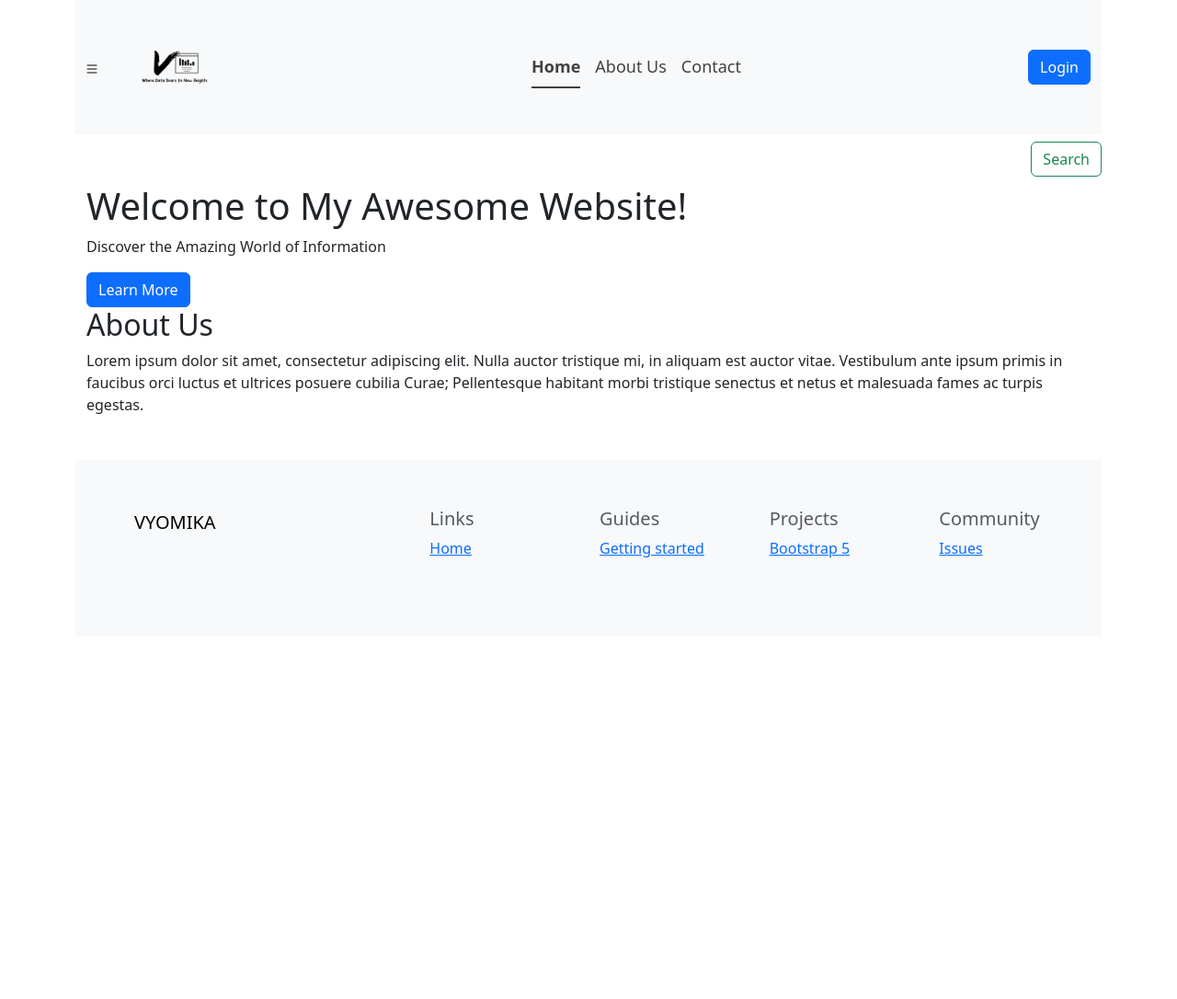
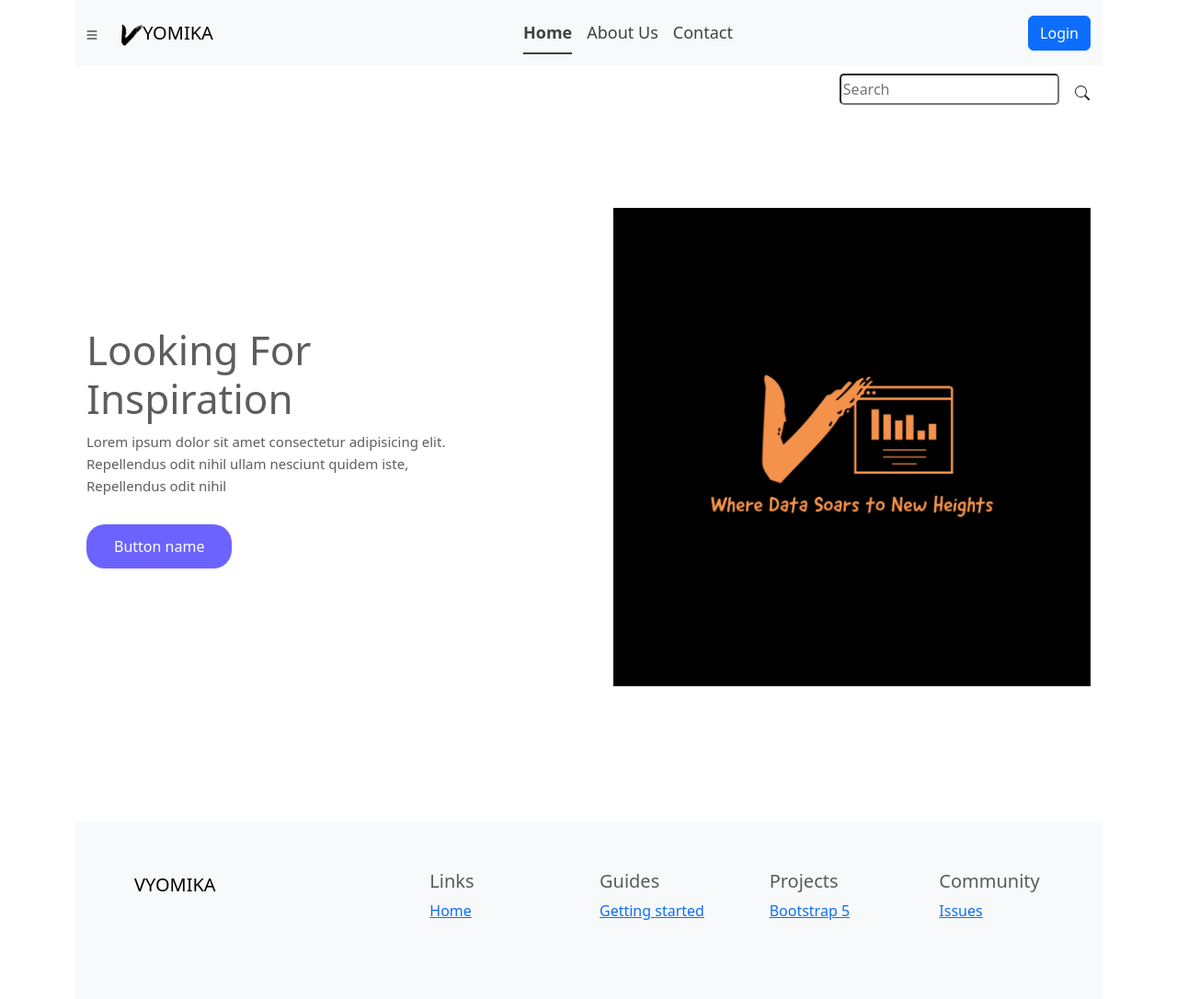
Before and after one commit to Neeraz666/Vyomika, a Django app: page / in a window 1280 px wide. Shown: the whole page at 92% size. Before the commit the page ends 606 px from the top, so only its background shows below. Run offline with Django 4.2, Linux system fonts and the light colour scheme; some libraries are stand-ins or nearby versions.

Commit message:
Index page modified.

```diff
--- a/Vyomika/static/logo_info.txt
+++ /dev/null
@@ -1,6 +0,0 @@
-
-            Fonts used: GoodDogNew,FloodStd
-
-            Colors used: 2C462C,F4924B
-
-            Icon url: https://thenounproject.com/term/website/89197
--- a/Vyomika/templates/Home/index.html
+++ b/Vyomika/templates/Home/index.html
@@ -2,21 +2,111 @@
 
 {% block title %} Vyomika {% endblock title %}
 {% block homeactive %} active {% endblock homeactive %}
+{% block style %}
+/* Start Global Rules */
+* {
+  box-sizing: border-box;
+}
+body {
+  font-family: 'Open Sans', sans-serif;
+}
+a {
+  text-decoration: none;
+}
+ul {
+  list-style: none;
+  padding: 0;
+  margin: 0;
+}
+.container {
+  padding-left: 15px;
+  padding-right: 15px;
+  margin-left: auto;
+  margin-right: auto;
+}
+/* Small */
+@media (min-width: 768px) {
+  .container {
+    width: 750px;
+  }
+}
+/* Medium */
+@media (min-width: 992px) {
+  .container {
+    width: 970px;
+  }
+}
+/* Large */
+@media (min-width: 1200px) {
+  .container {
+    width: 1170px;
+  }
+}
+/* End Global Rules */
+
+/* Start Landing Page */
+.landing-page .content .container {
+  display: flex;
+  align-items: center;
+  justify-content: space-between;
+  gap: 140px;
+  min-height: calc(100vh - 80px);
+}
+@media (max-width: 767px) {
+  .landing-page .content .container {
+    gap: 0;
+    min-height: calc(100vh - 101px);
+    justify-content: center;
+    flex-direction: column-reverse;
+  }
+}
+@media (max-width: 767px) {
+  .landing-page .content .info {
+    text-align: center;
+    margin-bottom: 15px
+  }
+}
+.landing-page .content .info h1 {
+  color: #5d5d5d;
+  font-size: 44px;
+}
+.landing-page .content .info p {
+  margin: 0;
+  line-height: 1.6;
+  font-size: 15px;
+  color: #5d5d5d;
+}
+.landing-page .content .info button {
+  border: 0;
+  border-radius: 20px;
+  padding: 12px 30px;
+  margin-top: 30px;
+  cursor: pointer;
+  color: #FFF;
+  background-color: #6c63ff;
+}
+.landing-page .content .image img {
+  max-width: 100%;
+}
+/* End Landing Page */
+
+{% endblock %}
 {% block body %}
-<header class="hero-section">
-    <div class="container">
-        <h1 class="hero-title">Welcome to My Awesome Website!</h1>
-        <p class="hero-subtitle">Discover the Amazing World of Information</p>
-        <a href="#about" class="btn btn-primary">Learn More</a>
-    </div>
-</header>
-
-<section id="about" class="about-section">
-    <div class="container">
-        <h2 class="section-title">About Us</h2>
-        <p class="section-description">Lorem ipsum dolor sit amet, consectetur adipiscing elit. Nulla auctor
-            tristique mi, in aliquam est auctor vitae. Vestibulum ante ipsum primis in faucibus orci luctus et
-            ultrices posuere cubilia Curae; Pellentesque habitant morbi tristique senectus et netus et malesuada
-            fames ac turpis egestas.</p>
-    </div>
+{% load static %}
+      <!-- Start Landing Page -->
+      <div class="landing-page">
+        <div class="content">
+          <div class="container">
+            <div class="info">
+              <h1>Looking For Inspiration</h1>
+              <p>Lorem ipsum dolor sit amet consectetur adipisicing elit. Repellendus odit nihil ullam nesciunt quidem iste, Repellendus odit nihil</p>
+              <button>Button name</button>
+            </div>
+            <div class="image">
+              <img src="{% static 'logo1.png' %}" alt='Logo' style="height:fit-content;">
+            </div>
+          </div>
+        </div>
+      </div>
+      <!-- End Landing Page -->
 {% endblock %}
--- a/Vyomika/templates/base.html
+++ b/Vyomika/templates/base.html
@@ -6,13 +6,9 @@
     <meta name="viewport" content="width=device-width, initial-scale=1">
     <title>{% block title %} {% endblock %}</title>
     <style>
-        {
-            % block style %
-        }
+        {% block style %}
 
-            {
-            % endblock %
-        }
+            {% endblock %}
     </style>
     <link href="https://cdn.jsdelivr.net/npm/bootstrap@5.3.0/dist/css/bootstrap.min.css" rel="stylesheet"
         integrity="sha384-9ndCyUaIbzAi2FUVXJi0CjmCapSmO7SnpJef0486qhLnuZ2cdeRhO02iuK6FUUVM" crossorigin="anonymous">
@@ -22,57 +18,81 @@
     {% load static %}
 
         <div class="container">
-            <nav class="navbar navbar-expand-lg bg-body-tertiary">
+            <nav class="navbar navbar-expand-lg bg-body-tertiary" style="height: 4.5em;">
                 <div class="btn-group">
-                    <button type="button" class="btn btn-light dropdown-toggle-split"
-                        data-bs-toggle="dropdown" aria-expanded="false">
-                        <svg xmlns="http://www.w3.org/2000/svg" width="16" height="16" fill="currentColor" class="bi bi-list" viewBox="0 0 16 16">
-                            <path fill-rule="evenodd" d="M2.5 12a.5.5 0 0 1 .5-.5h10a.5.5 0 0 1 0 1H3a.5.5 0 0 1-.5-.5zm0-4a.5.5 0 0 1 .5-.5h10a.5.5 0 0 1 0 1H3a.5.5 0 0 1-.5-.5zm0-4a.5.5 0 0 1 .5-.5h10a.5.5 0 0 1 0 1H3a.5.5 0 0 1-.5-.5z"/>
-                          </svg>
+                    <button type="button" class="btn btn-light dropdown-toggle-split" data-bs-toggle="offcanvas"
+                        data-bs-target="#offcanvasMenu" aria-controls="offcanvasMenu" aria-expanded="false">
+                        <svg xmlns="http://www.w3.org/2000/svg" width="16" height="16" fill="currentColor" class="bi bi-list"
+                            viewBox="0 0 16 16">
+                            <path fill-rule="evenodd"
+                                d="M2.5 12a.5.5 0 0 1 .5-.5h10a.5.5 0 0 1 0 1H3a.5.5 0 0 1-.5-.5zm0-4a.5.5 0 0 1 .5-.5h10a.5.5 0 0 1 0 1H3a.5.5 0 0 1-.5-.5zm0-4a.5.5 0 0 1 .5-.5h10a.5.5 0 0 1 0 1H3a.5.5 0 0 1-.5-.5z" />
+                        </svg>
                         <span class="visually-hidden">Toggle Dropdown</span>
                     </button>
-                    <ul class="dropdown-menu" style="left: 50% !important;
-                transform: translateX(-50%);">
-                        <li><a class="dropdown-item" href="/management/">Student Management System</a></li>
-                        <li><a class="dropdown-item" href="/visualize/post/">Visualize</a></li>
-                        <li>
-                            <hr class="dropdown-divider">
-                        </li>
-                        <li><a class="dropdown-item" href="#">Sign Out</a></li>
-                    </ul>
                 </div>
                 <div class="container">
-                    <a class="navbar-brand" href="/"><img src="{% static 'logo.png' %}" alt="logo" style="height: 6em;"></a>
-                    <button class="navbar-toggler" type="button" data-bs-toggle="collapse"
-                        data-bs-target="#navbarSupportedContent" aria-controls="navbarSupportedContent"
-                        aria-expanded="false" aria-label="Toggle navigation">
+                    <a class="navbar-brand" href="/"><img src="{% static 'vlogo.png' %}" alt="logo"
+                            style="height: 5em; margin: -2em;"> YOMIKA</a>
+                    <button class="navbar-toggler" type="button" data-bs-toggle="collapse" data-bs-target="#navbarSupportedContent"
+                        aria-controls="navbarSupportedContent" aria-expanded="false" aria-label="Toggle navigation">
                         <span class="navbar-toggler-icon"></span>
                     </button>
                     <div class="collapse navbar-collapse" id="navbarSupportedContent"
                         style="justify-content:center; font-size: large">
                         <ul class="nav nav-underline">
                             <li class="nav-item">
-                                <a class="nav-link {% block homeactive %}  {% endblock homeactive %}"
-                                    aria-current="page" href="/" style="color: rgba(0, 0, 0, 0.742);">Home</a>
+                                <a class="nav-link {% block homeactive %}  {% endblock homeactive %}" aria-current="page" href="/"
+                                    style="color: rgba(0, 0, 0, 0.742);">Home</a>
                             </li>
                             <li class="nav-item">
                                 <a class="nav-link {% block aboutactive %}  {% endblock aboutactive %}" href="/about"
-                                    style="color: rgba(0, 0, 0, 0.742);">About
-                                    Us</a>
+                                    style="color: rgba(0, 0, 0, 0.742);">About Us</a>
                             </li>
                             <li class="nav-item">
-                                <a class="nav-link {% block contactactive %}  {% endblock contactactive %}"
-                                    href="/contact" style="color: rgba(0, 0, 0, 0.742);">Contact</a>
+                                <a class="nav-link {% block contactactive %}  {% endblock contactactive %}" href="/contact"
+                                    style="color: rgba(0, 0, 0, 0.742);">Contact</a>
                             </li>
                         </ul>
                     </div>
-                        <div class="d-grid gap-2" style="float: right;">
-                            <button class="btn btn-primary " type="button">Login</button>
-                        </div>
+                    <div class="d-grid gap-2" style="float: right;">
+                        <button class="btn btn-primary " type="button">Login</button>
+                    </div>
                 </div>
             </nav>
+
+            <!-- Offcanvas menu -->
+            <div class="offcanvas offcanvas-start" tabindex="-1" id="offcanvasMenu" aria-labelledby="offcanvasMenuLabel">
+                <div class="offcanvas-header">
+                    <h5 class="offcanvas-title" id="offcanvasMenuLabel">Menu</h5>
+                    <button type="button" class="btn-close text-reset" data-bs-dismiss="offcanvas"
+                        aria-label="Close"></button>
+                </div>
+                <div class="offcanvas-body">
+                    <ul class="nav flex-column">
+                        <li class="nav-item">
+                            <a class="nav-link" href="/management/">Student Management System</a>
+                        </li>
+                        <li class="nav-item">
+                            <a class="nav-link" href="/visualize/post/">Visualize</a>
+                        </li>
+                        <li class="nav-item">
+                            <hr class="dropdown-divider">
+                        </li>
+                        <li class="nav-item">
+                            <a class="nav-link" href="#">Sign Out</a>
+                        </li>
+                    </ul>
+                </div>
+            </div>
+
             <div class="col-md-12 my-2 d-flex justify-content-end">
-                <button class="btn btn-outline-success" type="submit">Search</button>
+                <form  action="#" method="POST" class="form" style="position: initial;">
+                    {% csrf_token %}
+                    <input class="mr-sm-3" type="search" placeholder="Search" aria-label="Search" style="border-radius: 5px; height: 2.1em;">
+                    <button class="btn btn-outline-none my-2 my-sm-0" type="submit"><svg xmlns="http://www.w3.org/2000/svg" width="16" height="16" fill="currentColor" class="bi bi-search" viewBox="0 0 16 16">
+                        <path d="M11.742 10.344a6.5 6.5 0 1 0-1.397 1.398h-.001c.03.04.062.078.098.115l3.85 3.85a1 1 0 0 0 1.415-1.414l-3.85-3.85a1.007 1.007 0 0 0-.115-.1zM12 6.5a5.5 5.5 0 1 1-11 0 5.5 5.5 0 0 1 11 0z"/>
+                      </svg></button>
+                </form>
             </div>
 
             {% for message in messages %}
```
Also changed, not shown: Vyomika/static/hello.png (added), Vyomika/static/logo2.png (deleted), Vyomika/static/logo3.png (deleted), Vyomika/static/vlogo.png (added).
